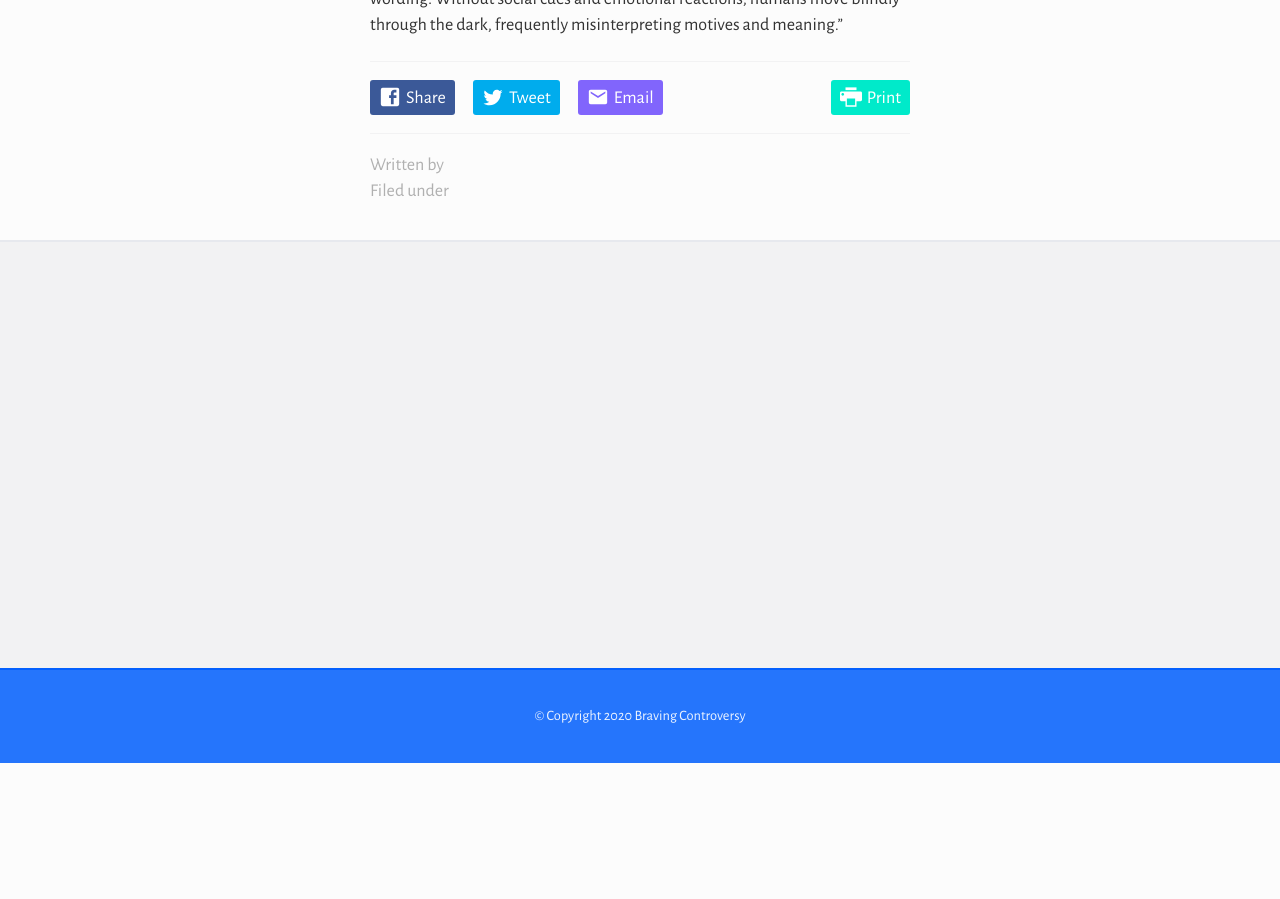
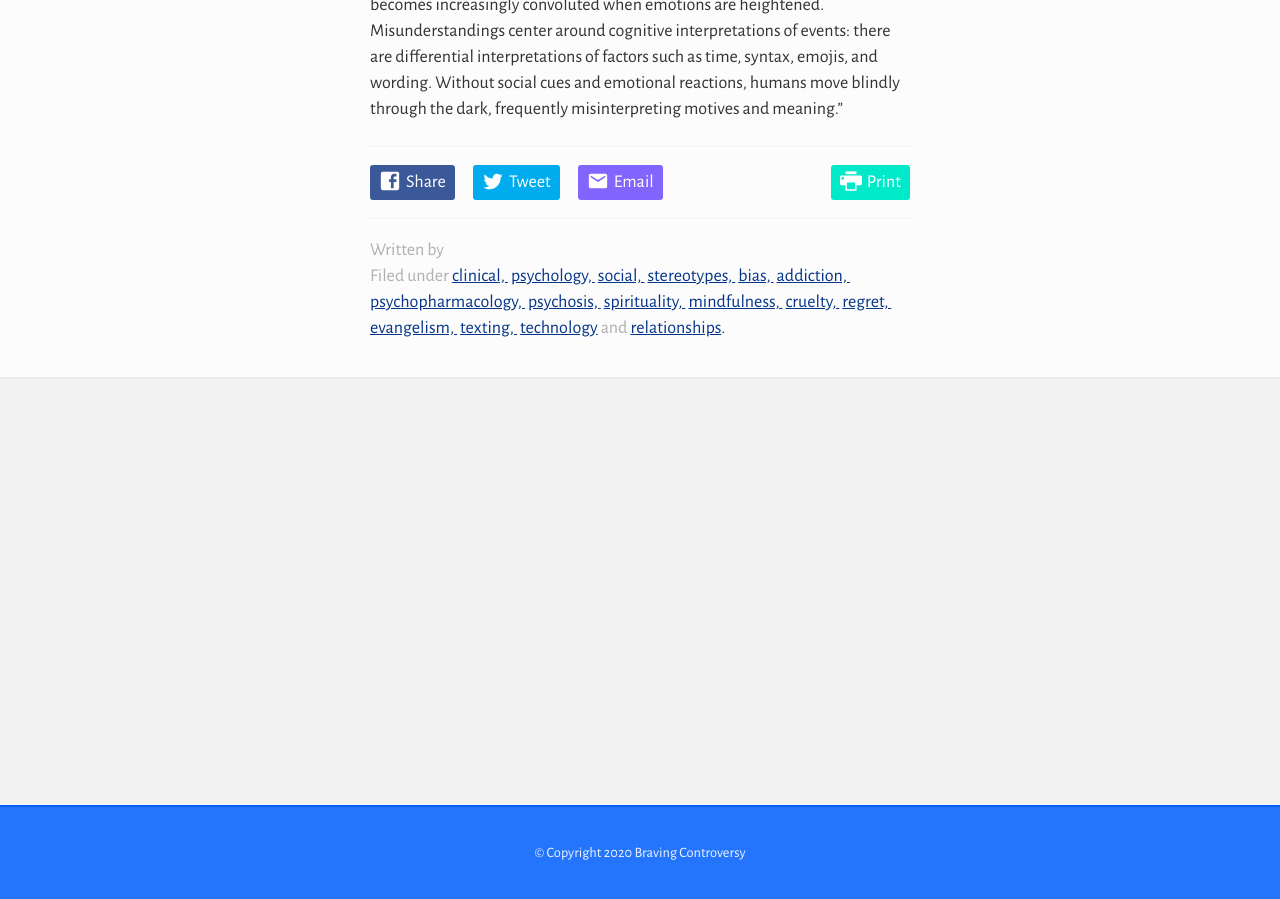
Before and after one commit to peace60895/peace60895.github.io, a Jekyll site: the page built from _posts/2020-01-06-Reflections-on-Clinical-Psychology-and-Spirituality.md, in a window 1280 px wide and 900 px high, scrolled down 5535 px. Built offline with Jekyll 4.4.1, drawn with Linux system fonts in a browser that asks for light colours; our own code applies the rules of GitHub Pages for plain Markdown files; comment, search, counter and statistics services are not loaded; before the commit the page ends 6298 px from its top, so only the background shows below that; some of the changed lines change nothing that is shown; some of the changed text lies outside the part shown.

Commit message:
edited spacing

```diff
--- a/_posts/2020-01-06-Reflections-on-Clinical-Psychology-and-Spirituality.md
+++ b/_posts/2020-01-06-Reflections-on-Clinical-Psychology-and-Spirituality.md
@@ -1,11 +1,11 @@
 ---
 layout: post
 title: 'Reflections on Clinical Psychology and Spirituality'
-author: Anthony
+contributors: Anthony, Derek, Evita, Grace, Katie, Samuel, & Tricia
 tags: >-
-clinical psychology social stereotypes bias addiction psychopharmacology psychosis spirituality mindfulness cruelty regret evangelism texting technology relationships
+    clinical psychology social stereotypes bias addiction psychopharmacology psychosis spirituality mindfulness cruelty regret      evangelism texting technology relationships
 excerpt: >-
-We gathered together to wrestle with the intersection of clinical psychology and spirituality. This blog post provides a compilation of words of wisdom that emerged from our conversations during Fall 2019. If a topic intrigues you, connect with us to expand the discussion.
+    We gathered together to wrestle with the intersection of clinical psychology and spirituality. This blog post provides a compilation of words of wisdom that emerged from our conversations during Fall 2019. If a topic intrigues you, connect with us to expand the discussion.
 published: true
 ---
 ## > “It is only because of problems that we grow mentally and spiritually.” - Scott Peck
```
